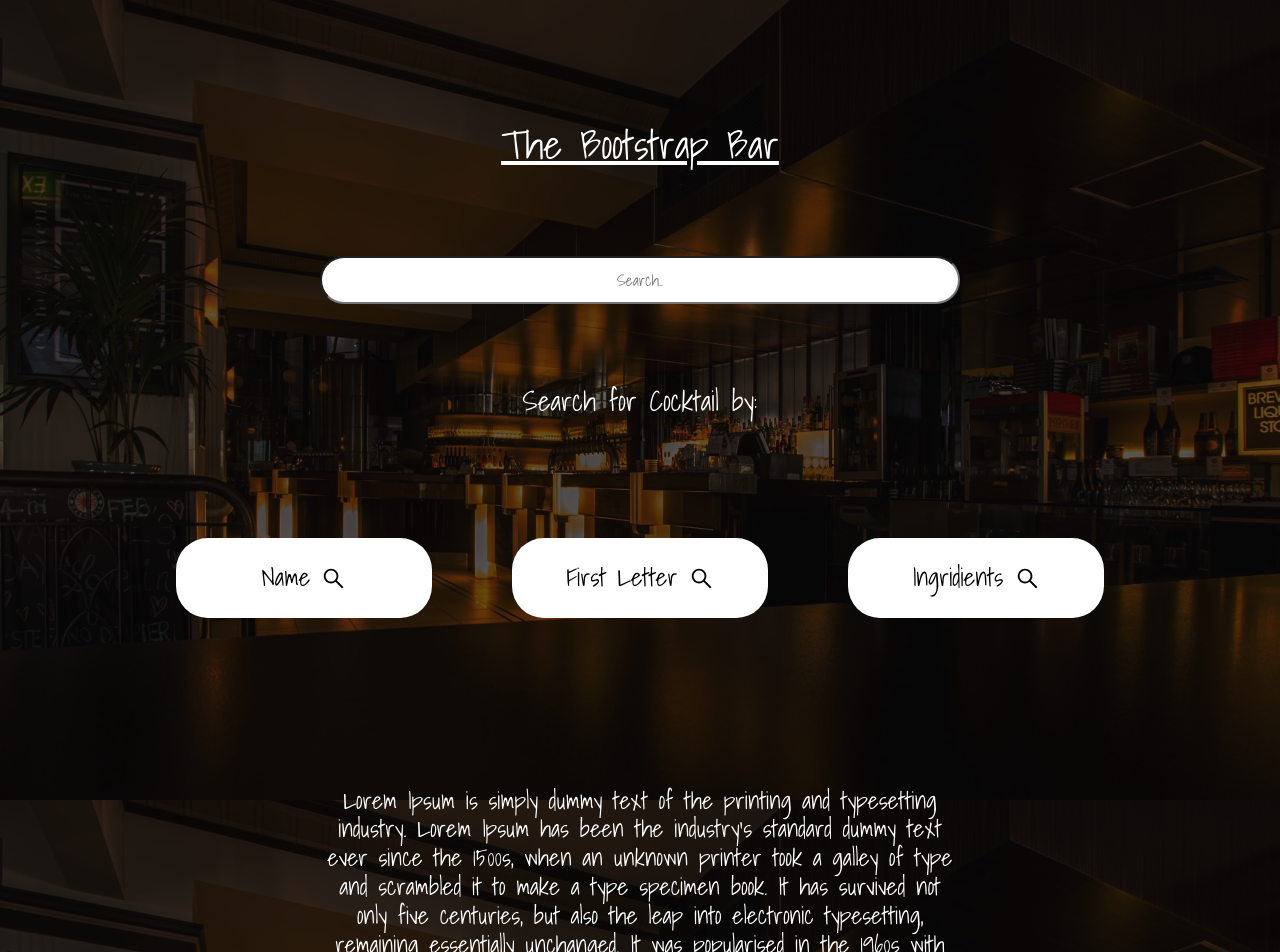
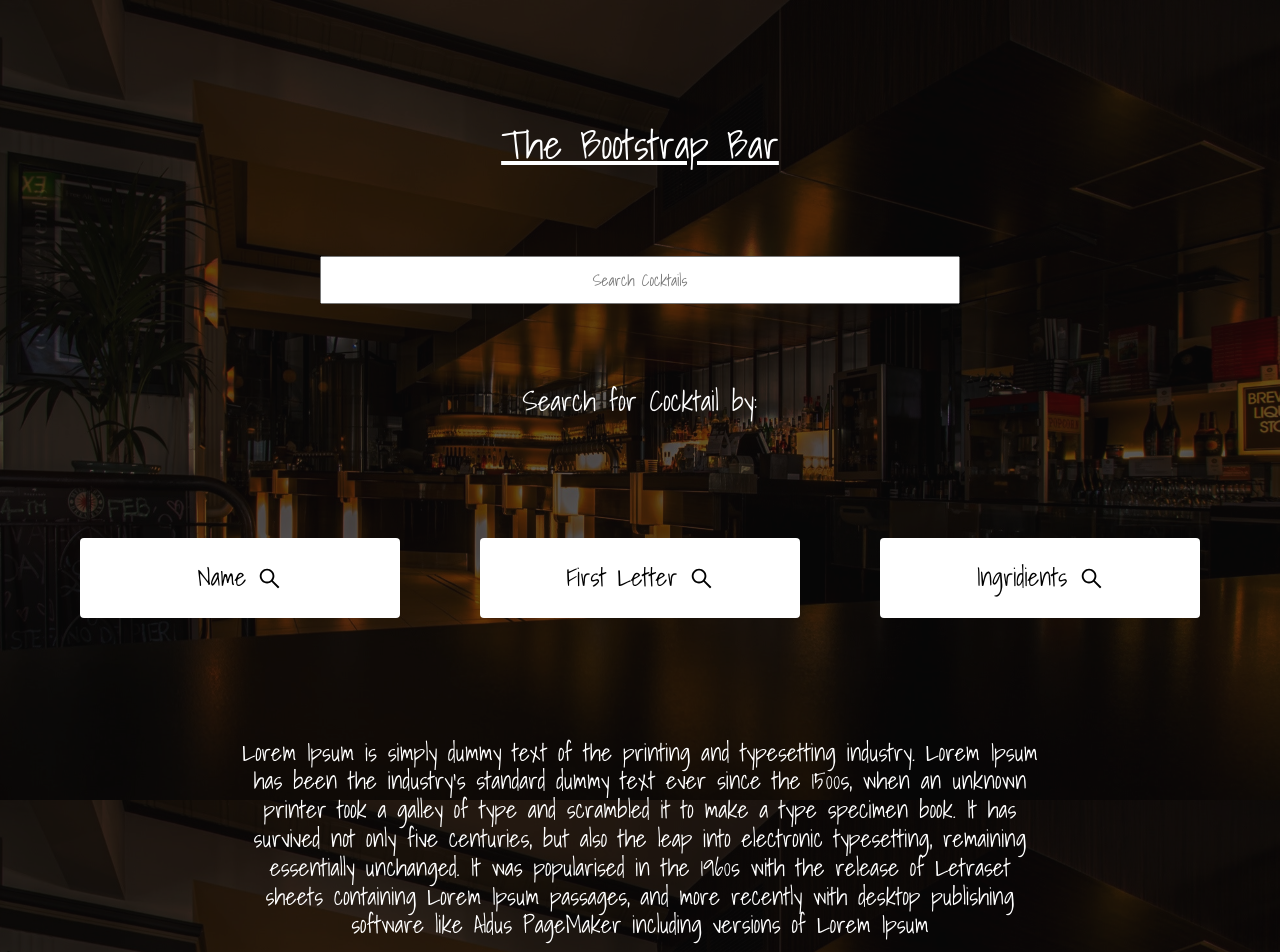
Before and after one commit to blackninja81/cocktail-api, a React (Create React App) app: page / in a window 1280 px wide. Shown: the top 952 px of the page. Built offline with nearby package versions, Linux system fonts and the light colour scheme; no server answers.

Commit message:
update css

```diff
--- a/src/Pages/HomePage.js
+++ b/src/Pages/HomePage.js
@@ -1,11 +1,23 @@
 
 import Card from '../Components/Card';
 import Footer from '../Components/Footer';
+import { useState, useEffect } from "react";
 import { AiOutlineSearch } from 'react-icons/ai';
-
-
+const API = "www.thecocktaildb.com/api/json/v1/1/search.php?s=margarita";
 
 function HomePage() {
+
+    const [cocktail, setCocktail] = useState([]);
+
+    useEffect(() => {
+      fetch(API)
+      .then((res) => res.json())
+        .then((data) => {
+          console.log(data);
+          setCocktail(data);
+        });
+      }, []);
+
 
     return (
         <div className='homePage'>
@@ -14,7 +26,7 @@ function HomePage() {
             </div>
             <div className="search-box">
                 <form id='search-box'>
-                    <input type="text" placeholder="Search.." name="search" autoComplete='off' />
+                    <input type="text" placeholder="Search Cocktails" name="search" autoComplete='off' />
                 </form>
             </div>
             <div className="Search-button">
@@ -48,21 +60,21 @@ function HomePage() {
                     </h4>
                 </div>
                 <div className='about_img'>
-                    <img src='https://images.pexels.com/photos/2093089/pexels-photo-2093089.jpeg?auto=compress&cs=tinysrgb&dpr=1&w=500' />
+                    <img src='https://images.pexels.com/photos/2093089/pexels-photo-2093089.jpeg?auto=compress&cs=tinysrgb&dpr=1&w=500' alt="" />
                 </div>
             </div>
             <div className='cock-info'>
                 <h2>Sample Cocktails</h2>
 
-                <img id='s1' src='https://images.pexels.com/photos/2093089/pexels-photo-2093089.jpeg?auto=compress&cs=tinysrgb&dpr=1&w=500' />
-                <img id='s1' src='https://images.pexels.com/photos/724259/pexels-photo-724259.jpeg?auto=compress&cs=tinysrgb&dpr=1&w=500' />
-                <img id='s1' src='https://images.pexels.com/photos/890475/pexels-photo-890475.jpeg?auto=compress&cs=tinysrgb&dpr=1&w=500' />
-                <img id='s1' src='https://images.pexels.com/photos/1126975/pexels-photo-1126975.jpeg?auto=compress&cs=tinysrgb&dpr=1&w=500' />
-                <img id='s1' src='https://images.pexels.com/photos/1437629/pexels-photo-1437629.jpeg?auto=compress&cs=tinysrgb&dpr=1&w=500' />
+                <img id='s1' src='https://images.pexels.com/photos/2093089/pexels-photo-2093089.jpeg?auto=compress&cs=tinysrgb&dpr=1&w=500' alt=""/>
+                <img id='s1' src='https://images.pexels.com/photos/724259/pexels-photo-724259.jpeg?auto=compress&cs=tinysrgb&dpr=1&w=500' alt="" />
+                <img id='s1' src='https://images.pexels.com/photos/890475/pexels-photo-890475.jpeg?auto=compress&cs=tinysrgb&dpr=1&w=500' alt="" />
+                <img id='s1' src='https://images.pexels.com/photos/1126975/pexels-photo-1126975.jpeg?auto=compress&cs=tinysrgb&dpr=1&w=500' alt="" />
+                <img id='s1' src='https://images.pexels.com/photos/1437629/pexels-photo-1437629.jpeg?auto=compress&cs=tinysrgb&dpr=1&w=500' alt="" />
             </div>
             <div className='Cocktails'>
                 <div className='cocktails_img'>
-                    <img src="https://images.pexels.com/photos/4667081/pexels-photo-4667081.jpeg?auto=compress&cs=tinysrgb&dpr=2&h=650&w=940" />
+                    <img src="https://images.pexels.com/photos/4667081/pexels-photo-4667081.jpeg?auto=compress&cs=tinysrgb&dpr=2&h=650&w=940" alt="" />
                 </div>
                 <div className='cocktails_text'>
                     <h2>Our History</h2>
--- a/src/index.css
+++ b/src/index.css
@@ -28,25 +28,24 @@ font-family: 'Shadows Into Light', cursive;
   margin-bottom: 0;
 }
 .Search-button h4{
-  margin-top: 8rem;
-  margin-left: 20rem;
-  width: 50%;
+  padding-top: 5rem;
+  padding-left: 15rem;
+  padding-right: 15rem;
+  width: 100%;
   text-align: center;
 }
 #search_button{
-  width: 20%;
+  width: 25%;
   height: 10%;
   margin: 5vh;
   margin-top: 15vh;
   font-size: 25px;
-  border-radius: 2rem;
 }
 #search-box input{
   text-align: center;
   width: 50%;
   height: 3rem;
   margin-top: 5rem;
-  border-radius: 10rem;
 }
 #learn_more{
   height: 3rem;
@@ -69,6 +68,7 @@ font-family: 'Shadows Into Light', cursive;
 .About{
   letter-spacing: 1px;
   display: flex;
+  width: 100%;
   height: 100vh;
   background-size:cover;
   overflow: hidden;
@@ -127,6 +127,7 @@ font-family: 'Shadows Into Light', cursive;
   letter-spacing: 1px;
   display: flex;
   height: 100vh;
+  width: 100%;
   background-size:cover;
   overflow: hidden;
   background-repeat: no-repeat;
```
